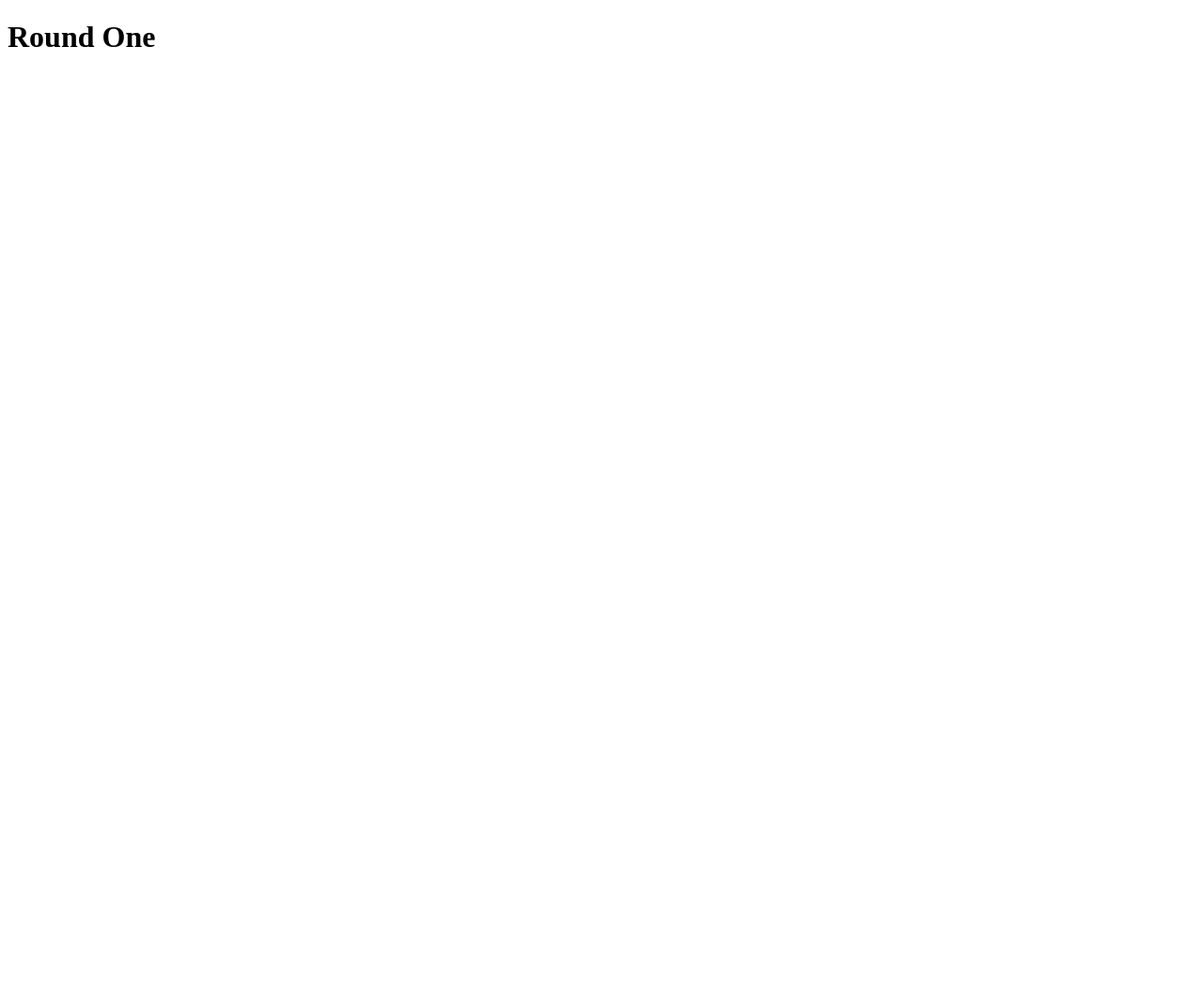
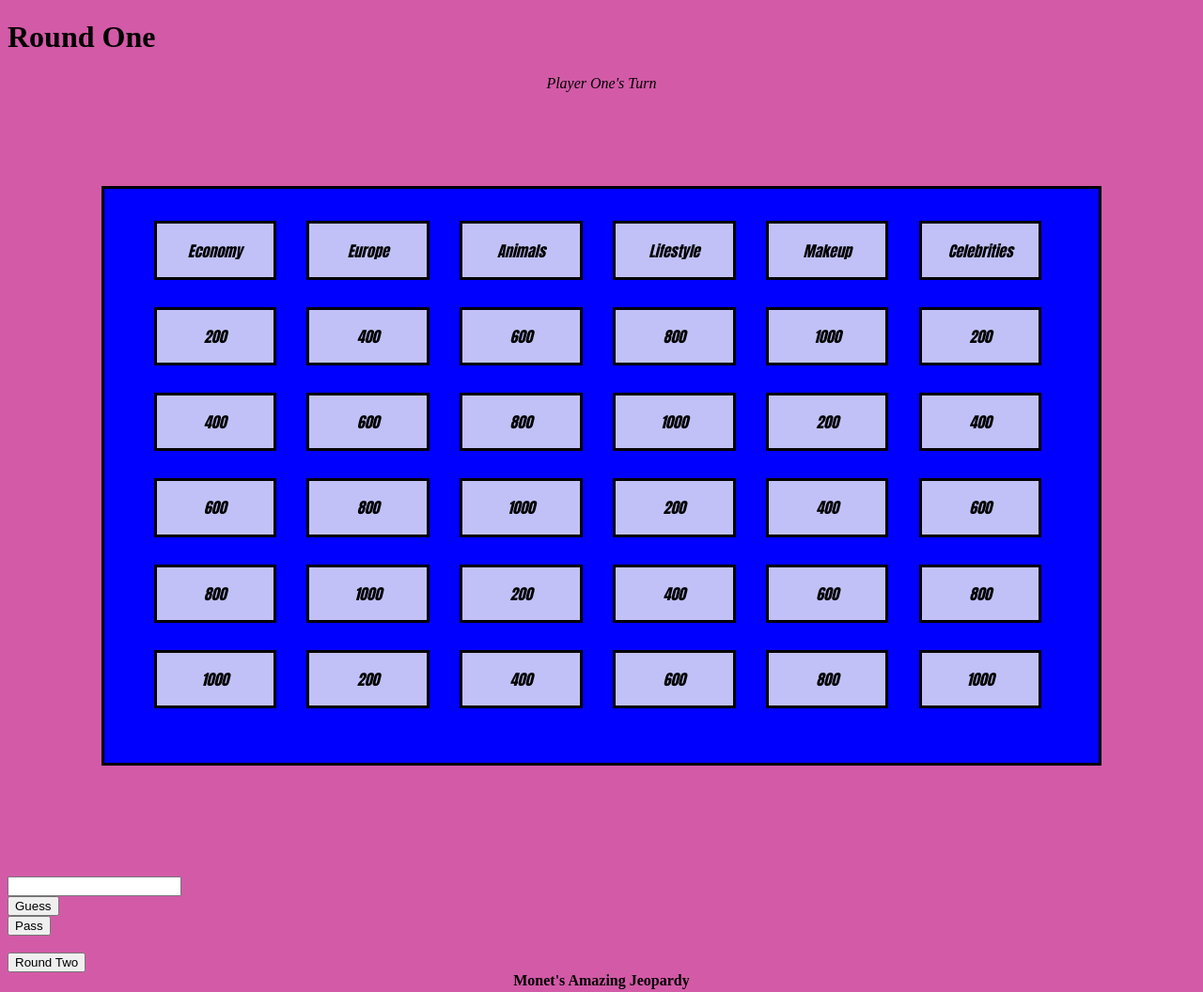
Before and after one commit to uprighted-learners/jeopardy-board-MonetReid, a plain HTML site: page round-1.html in a window 1280 px wide. Shown: the whole page at 94% size. Before the commit the page ends 800 px from the top, so only its background shows below. Drawn offline with Linux system fonts and the light colour scheme.

Commit message:
Updated Jeopardy with fix to index.html

```diff
--- a/round-1.html
+++ b/round-1.html
@@ -4,11 +4,66 @@
     <meta charset="UTF-8" />
     <meta http-equiv="X-UA-Compatible" content="IE=edge" />
     <meta name="viewport" content="width=device-width, initial-scale=1.0" />
-    <title>Jeopardy</title>
+    <title>Round One</title>
+    <link rel="stylesheet" href="./styles/styles.css">
   </head>
   <body>
     <h1>Round One</h1>
+    <div>
+      <header><i>Player One's Turn</i></header>
+    </div>
+    <div class="gridContainer">
+      <div class="gridItem">Economy</div>
+      <div class="gridItem">Europe</div>
+      <div class="gridItem">Animals</div>
+      <div class="gridItem">Lifestyle</div>
+      <div class="gridItem">Makeup</div>
+      <div class="gridItem">Celebrities</div>
+      <div class="gridItem">200</div>
+      <div class="gridItem">400</div>
+      <div class="gridItem">600</div>
+      <div class="gridItem">800</div>
+      <div class="gridItem">1000</div>
+      <div class="gridItem">200</div>
+      <div class="gridItem">400</div>
+      <div class="gridItem">600</div>
+      <div class="gridItem">800</div>
+      <div class="gridItem">1000</div>
+      <div class="gridItem">200</div>
+      <div class="gridItem">400</div>
+      <div class="gridItem">600</div>
+      <div class="gridItem">800</div>
+      <div class="gridItem">1000</div>
+      <div class="gridItem">200</div>
+      <div class="gridItem">400</div>
+      <div class="gridItem">600</div>
+      <div class="gridItem">800</div>
+      <div class="gridItem">1000</div>
+      <div class="gridItem">200</div>
+      <div class="gridItem">400</div>
+      <div class="gridItem">600</div>
+      <div class="gridItem">800</div>
+      <div class="gridItem">1000</div>
+      <div class="gridItem">200</div>
+      <div class="gridItem">400</div>
+      <div class="gridItem">600</div>
+      <div class="gridItem">800</div>
+      <div class="gridItem">1000</div>
+
+    </div>
+    <br>
+    <div>
+      <div><input type="Answer"></div>
+      <nav>
+        <div><button>Guess</button></div>
+        <div><button>Pass</button></div>
+      </nav>
+  </div>
+  <br>
     <!-- Do not change the script source. Allows import/export to work. -->
     <script src="./scripts/index.js" type="module"></script>
+    <a class="button" href="round-2.html"><button>Round Two</button></a>
+    <br>
+    <footer><b>Monet's Amazing Jeopardy</b></footer>
   </body>
 </html>
--- /dev/null
+++ b/styles/styles.css
@@ -0,0 +1,46 @@
+html {
+ background-color: rgb(211, 90, 167);
+}
+
+header {
+    text-align: center;
+}
+
+img {
+    display: flex;
+    margin-left: 12%;
+    margin-bottom: 5%;
+}
+
+.Button {
+    text-align: center;
+
+}
+.gridContainer {
+    border: solid black;
+    display: grid;
+    grid-template-rows: repeat(6, 16%);
+    grid-template-columns: repeat(6, 16%);
+    padding: 20px;
+    background-color: blue;
+    margin: 100px;
+    align-items: center;
+
+
+}
+.gridItem {
+    display: grid;
+    border: solid black;
+    padding: 10%;
+    margin-left: 20%;
+    margin-bottom: 10%;
+    margin-top: 10%;
+    background-color: rgb(193, 193, 248);
+    font-style: oblique;
+    font-family:Impact, 'Arial Narrow Bold', sans-serif;
+    text-align: center;
+
+}
+footer {
+    text-align: center;
+}
```
Also changed, not shown: final-jeopardy.html (+7 -0 lines), index.html (+9 -2 lines), round-2.html (+56 -0 lines).
